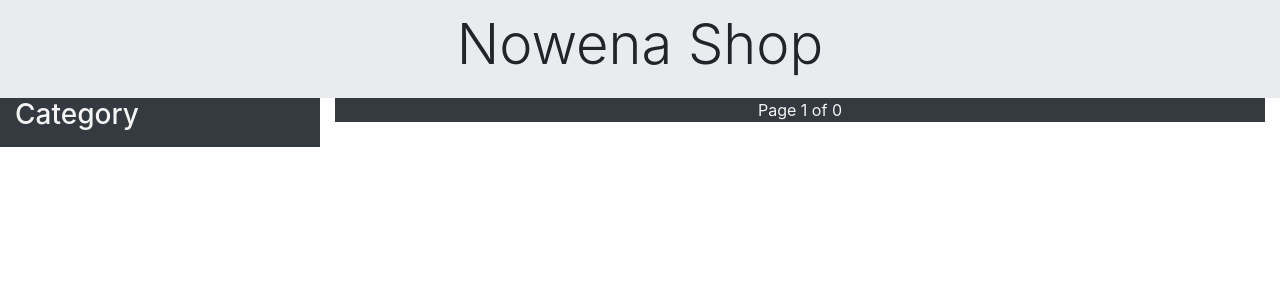
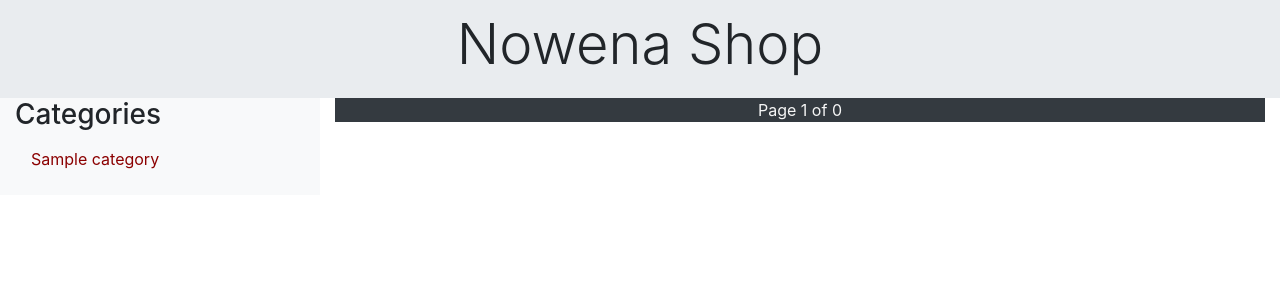
Before and after one commit to waking-eni/php-simple-ecommerce, a PHP site: page /index.php in a window 1280 px wide. Shown: the part 30-330 px from the top of the page. Run offline with PHP 8.4, Linux system fonts and the light colour scheme; tables that the repository leaves empty or names only in its code hold one stand-in row (values such as "Sample post").

Commit message:
Update sidebar.php

```diff
--- a/public/sidebar.php
+++ b/public/sidebar.php
@@ -1,7 +1,35 @@
-<div class="col sidebar bg-dark mt-0 pb-0">
-    <h3 class="white-font">Category</h3>
+<?php
+   include_once __DIR__.'/../database/product.php';
+?>
+
+<div class="col sidebar bg-light mt-0 pb-0">
+    <h3>Categories</h3>
 
     <ul class="list-unstyled">
+
+        <?php
+
+        try {
+            $product = new Product();
+            $categories = $product->getAllCategories();
+        } catch(Exception $e) {
+            echo 'Caught exception: '.$e->getMessage();
+        }
+
+        //list all categories
+        if($categories && !empty($categories)) {
+            foreach($categories as $key => $category) {
+
+                echo '<li class="nav-item">';
+                    echo '<a class="nav-link active red-font" href="listByCategory.php?category='
+                    .$category["name"].'">'.$category['name'].'</a>';
+                echo '</li>';
+
+            }
+        }
+
+        ?>
+
     </ul>
 
 </div>
```
